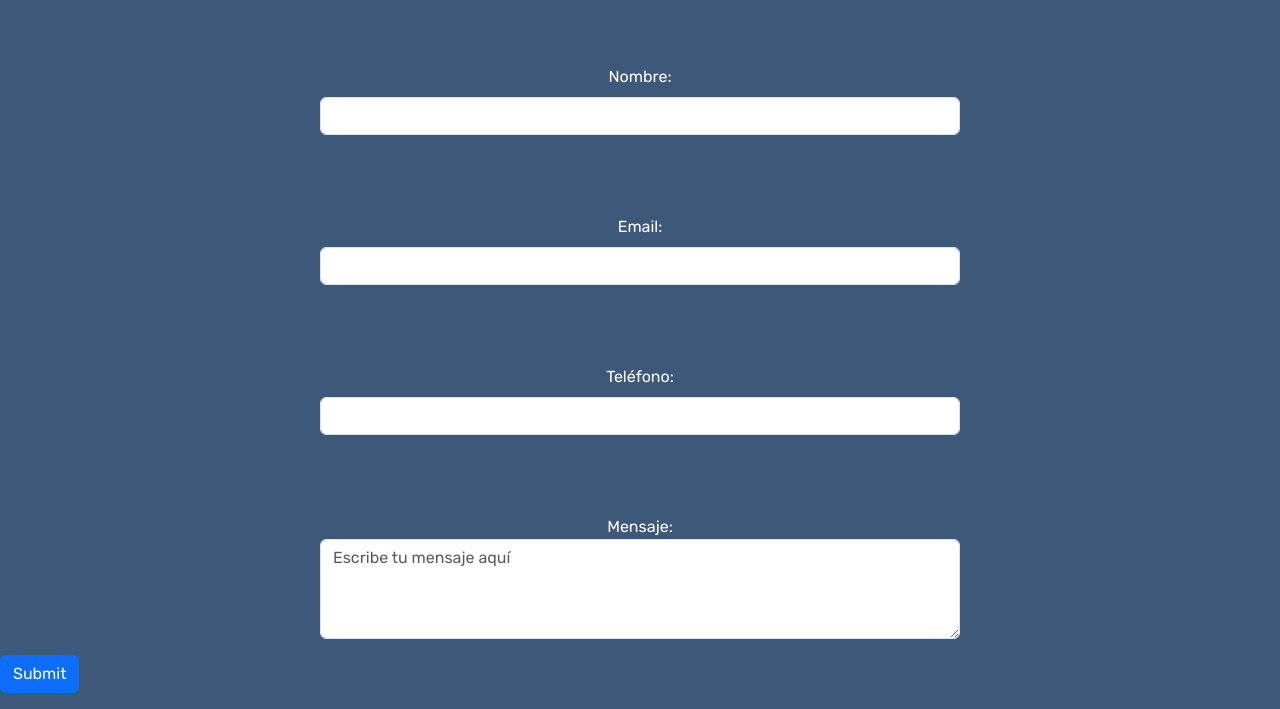
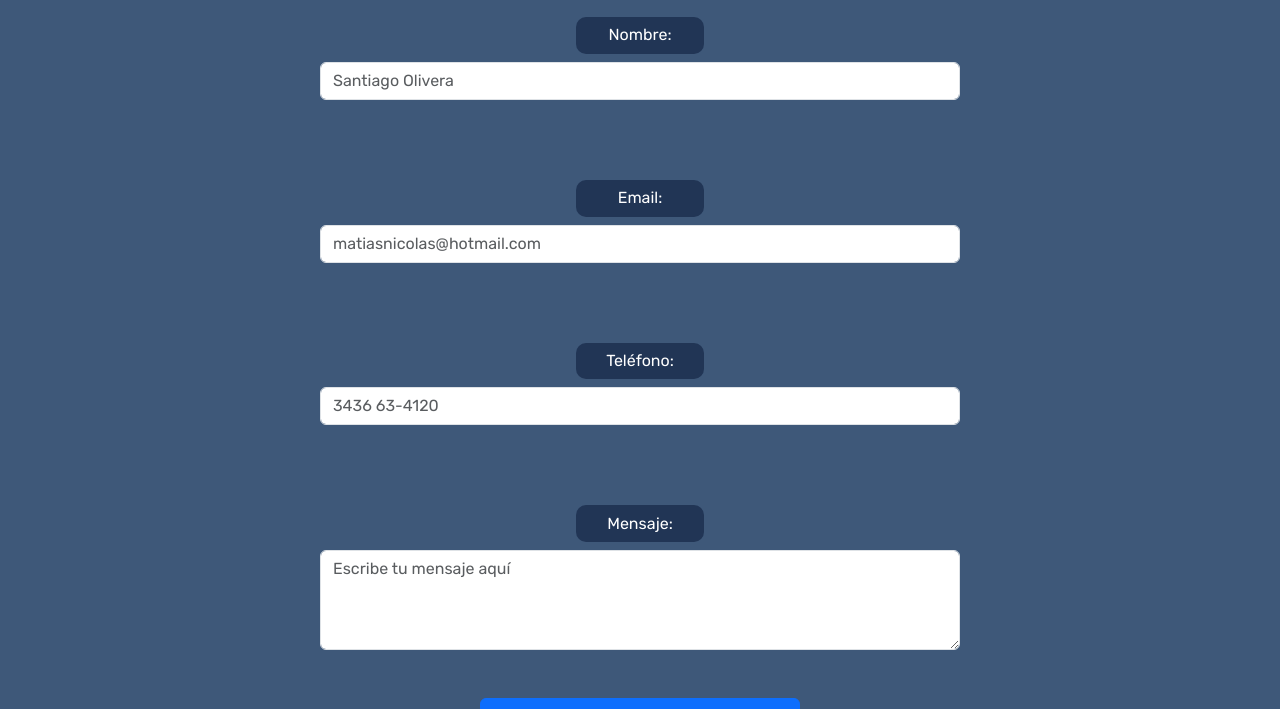
Before and after one commit to matias-05/proyecto-coder, a plain HTML site: page pages/contacto.html in a window 1280 px wide. Shown: the part 129-838 px from the top of the page. Drawn offline with nearby package versions, Linux system fonts and the light colour scheme.

Commit message:
version de entrega 2

```diff
--- a/pages/contacto.html
+++ b/pages/contacto.html
@@ -61,27 +61,25 @@
 
         <div class="grid-item-hijo2">
             <main class="main-contacto">
-                <h1 class="titulo-contacto">Contacto</h1>
+
                 <form>
                     <div class="mb-3 div-contacto">
-                        <label for="name" class="form-label">Nombre:</label>
-                        <input type="text" class="form-control" id="name">
+                        <label for="name" class="form-label label-contacto">Nombre:</label>
+                        <input type="text" class="form-control" id="name" placeholder="Santiago Olivera">
                     </div>
                     <div class="mb-3 div-contacto">
-                        <label for="email" class="form-label">Email:</label>
-                        <input type="email" class="form-control" id="email">
+                        <label for="email" class="form-label label-contacto">Email:</label>
+                        <input type="email" class="form-control" id="email" placeholder="matiasnicolas@hotmail.com">
                     </div>
                     <div class="mb-3 div-contacto">
-                        <label for="number" class="form-label">Teléfono:</label>
-                        <input type="number" class="form-control" id="telefono">
+                        <label for="number" class="form-label label-contacto">Teléfono:</label>
+                        <input type="number" class="form-control" id="telefono" placeholder="3436 63-4120">
                     </div>
                     <div class="mb-3 div-contacto">
-                        <label for="floatingTextarea2">Mensaje:</label>
+                        <label for="floatingTextarea2" class="label-mensaje">Mensaje:</label>
                         <textarea class="form-control" placeholder="Escribe tu mensaje aquí" id="floatingTextarea2" style="height: 100px"></textarea>
-
-
                     </div>
-                    <button type="submit" class="btn btn-primary">Submit</button>
+                    <button type="submit" class="btn btn-primary btn-enviar">Submit</button>
                 </form>
             </main>
         </div>
--- a/styles.css
+++ b/styles.css
@@ -371,7 +371,27 @@ footer {
         justify-self: center;
         margin: 5rem;
     }
+    .btn-enviar {
+        width: 25%;
+        display: flex;
+        justify-content: center;
+        justify-self: center;
+        margin: 3rem;
+    }
 
+    .label-contacto {
+        background-color: #213555;
+        width: 20%;
+        padding: 1%;
+        border-radius: 10px;
+    }
+    .label-mensaje {
+        background-color: #213555;
+        width: 20%;
+        padding: 1%;
+        border-radius: 10px;
+        margin-bottom: 8px;
+    }
     /*CIERRA CONTACTO STYLE*/
 }
 
```
Also changed, not shown: index.html (+1 -1 lines), pages/estudios.html (+16 -5 lines).
